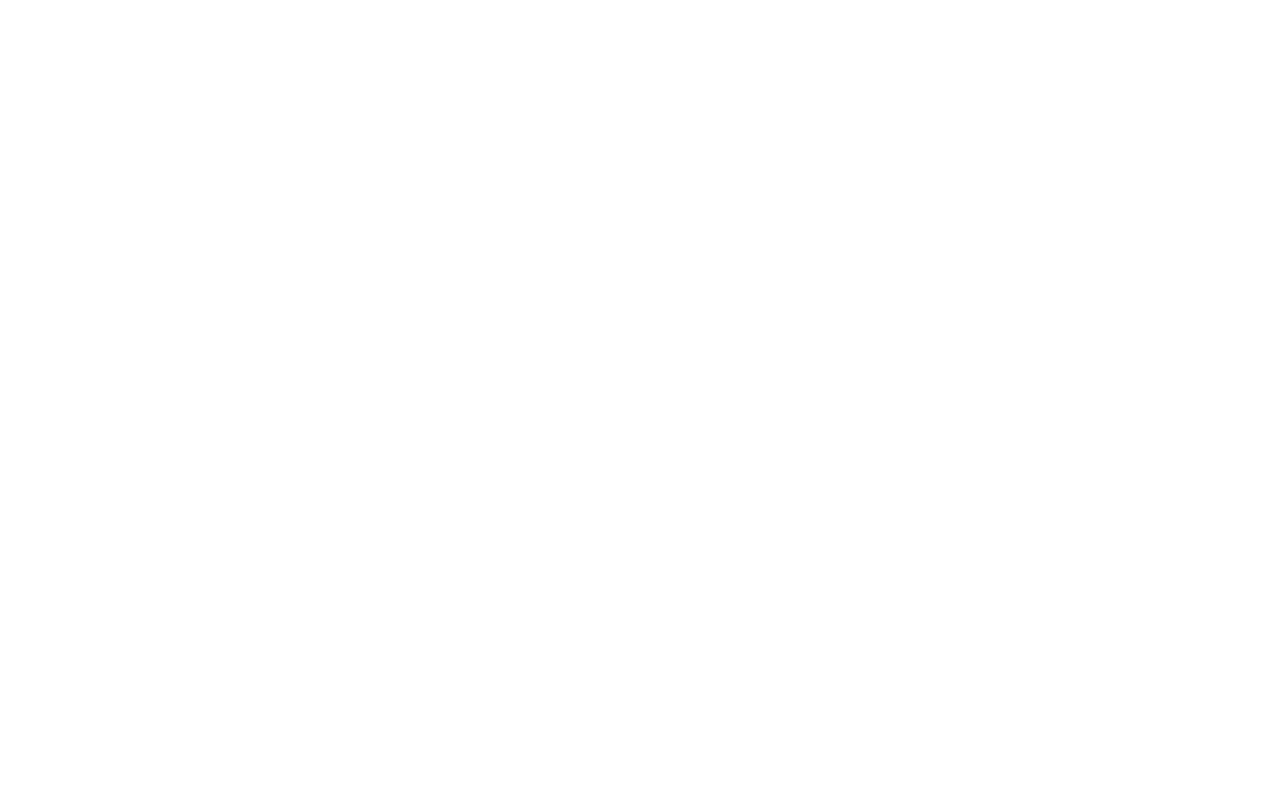
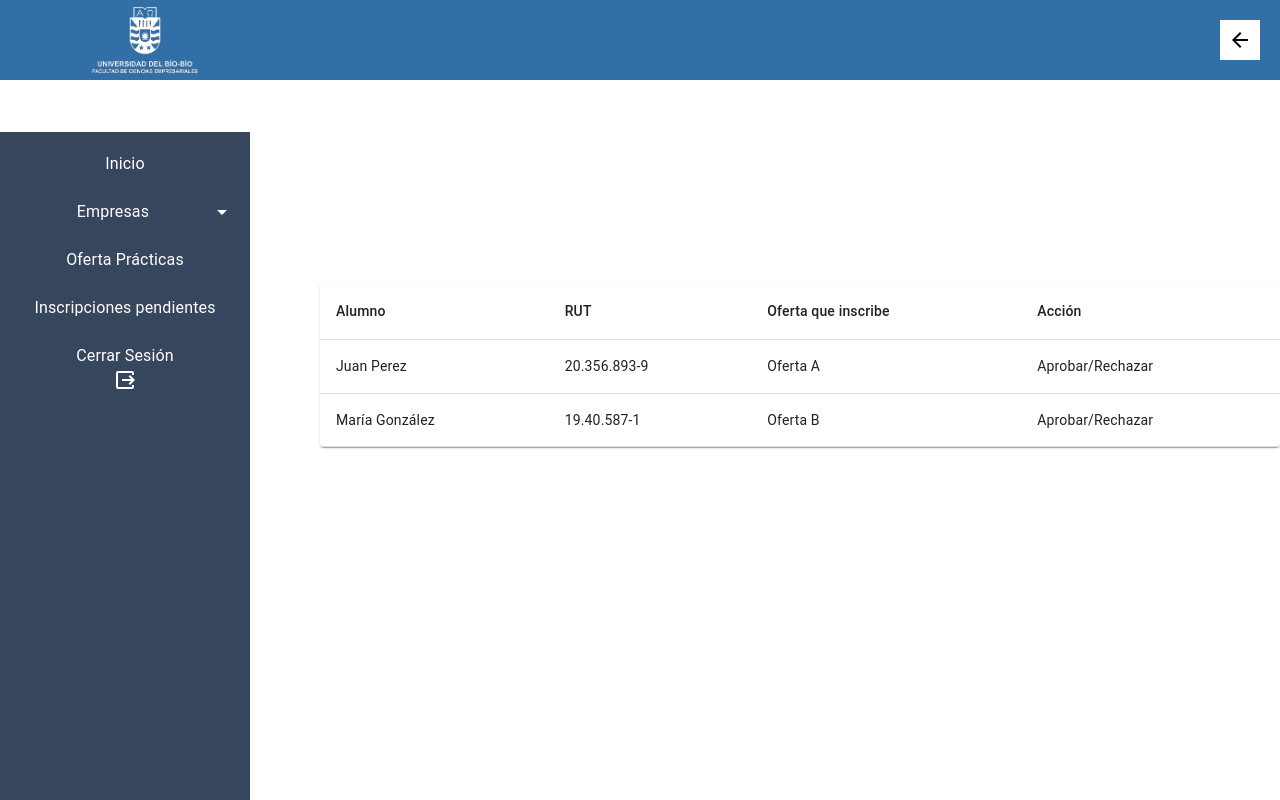
Before and after one commit to maxborquez/Bitacora-frontend, a React (Vite) app: page /ins_pendientes in a window 1280 px wide. Before the commit this address had no page. Built offline with nearby package versions, Linux system fonts and the light colour scheme.

Commit message:
inscripciones pendientes

```diff
--- a/src/App.jsx
+++ b/src/App.jsx
@@ -46,6 +46,7 @@
 import VisualizadorDocumentoBitacora from './pages/Alumno/archivos_bitacora/visualizador_archivo_bitacora'
 import IngresarEmpresa from "./pages/ProfesionalApoyo/dashboardProfesional/empresas/ingresar_empresa";
 import EmpresaAlumno from "./pages/Alumno/empresa/empresa_alumno";
+import InscripcionesPendientes from "./pages/ProfesionalApoyo/dashboardProfesional/inscripciones_pendientes/ins_pendientes";
 
 const queryClient = new QueryClient();
 
@@ -82,6 +83,7 @@
                             <Route element={<ProtectedRouteProfesional/>}>
 
                                 <Route path="/dashboard" element={<DashboardProfesional/>} />
+                                <Route path="/ins_pendientes" element={<InscripcionesPendientes/>} />
                                 <Route path="/empresa_alumno" element={<EmpresaAlumno/>} />
                                 <Route path="/empresas" element={<Empresas/>} />
                                 <Route path="/ingresar_empresa" element={<IngresarEmpresa/>} />
--- a/src/components/sidebars/sidebarProfesional.jsx
+++ b/src/components/sidebars/sidebarProfesional.jsx
@@ -101,11 +101,6 @@
           primary="Inscripciones pendientes"
         />
       </ListItem>
-
-      <ListItem button onClick={() => navigate("/evluacion")}>
-        <ListItemText sx={{ textAlign: "center" }} primary="Evaluacion" />
-      </ListItem>
-
       <ListItem button onClick={logout}>
         <ListItemText
           sx={{
--- /dev/null
+++ b/src/pages/ProfesionalApoyo/dashboardProfesional/inscripciones_pendientes/ins_pendientes.jsx
@@ -0,0 +1,56 @@
+import { Grid, Table, TableBody, TableCell, TableContainer, TableHead, TableRow, Paper } from "@mui/material";
+import HeaderProfesional from "../../../../components/headers/headerProfesional";
+import SidebarProfesional from "../../../../components/sidebars/sidebarProfesional";
+
+const InscripcionesPendientes = () => {
+  // Supongamos que tienes datos de ejemplo
+  const data = [
+    { alumno: 'Juan Perez', rut: '20.356.893-9', oferta: 'Oferta A', accion: 'Aprobar/Rechazar' },
+    { alumno: 'María González', rut: '19.40.587-1', oferta: 'Oferta B', accion: 'Aprobar/Rechazar' },
+    // ... más datos
+  ];
+
+  return (
+    <Grid container sx={{ height: "100vh" }}>
+      <Grid item xs={12}>
+        <HeaderProfesional />
+      </Grid>
+
+      {/* Contenido principal */}
+      <Grid container item xs={12} sx={{ marginTop: '-110px' }}>
+        {/* Sidebar */}
+        <Grid item xs={3} sx={{ position: "sticky", top: 0, zIndex: 1, maxHeight: "100", overflowY: "auto", marginTop: '-198px' }}>
+          <SidebarProfesional />
+        </Grid>
+
+        {/* Contenido principal a la derecha */}
+        <Grid item xs={9} sx= {{marginTop: '-400px'}} container justifyContent="center" alignItems="center">
+          <TableContainer component={Paper}>
+            <Table sx={{ minWidth: 650 }} aria-label="Tabla de inscripciones">
+              <TableHead>
+                <TableRow>
+                  <TableCell>Alumno</TableCell>
+                  <TableCell>RUT</TableCell>
+                  <TableCell>Oferta que inscribe</TableCell>
+                  <TableCell>Acción</TableCell>
+                </TableRow>
+              </TableHead>
+              <TableBody>
+                {data.map((row, index) => (
+                  <TableRow key={index}>
+                    <TableCell>{row.alumno}</TableCell>
+                    <TableCell>{row.rut}</TableCell>
+                    <TableCell>{row.oferta}</TableCell>
+                    <TableCell>{row.accion}</TableCell>
+                  </TableRow>
+                ))}
+              </TableBody>
+            </Table>
+          </TableContainer>
+        </Grid>
+      </Grid>
+    </Grid>
+  );
+};
+
+export default InscripcionesPendientes;
--- a/src/router/privateRoutes.jsx
+++ b/src/router/privateRoutes.jsx
@@ -32,6 +32,7 @@
 
 import IngresarEmpresa from "../pages/ProfesionalApoyo/dashboardProfesional/empresas/ingresar_empresa";
 import EmpresaAlumno from "../pages/Alumno/empresa/empresa_alumno";
+import InscripcionesPendientes from "../pages/ProfesionalApoyo/dashboardProfesional/inscripciones_pendientes/ins_pendientes";
 
 import { ProtectedRoute } from "./ProtectedRoute";
 
@@ -74,6 +75,7 @@
         return (
             <Routes>
                 <Route path="/dashboard" element={<DashboardProfesional/>} />
+                <Route path="/ins_pendientes" element={<InscripcionesPendientes/>} />
                 <Route path="/empresa_alumno" element={<EmpresaAlumno/>} />
                 <Route path="/empresas" element={<Empresas/>} />
                 <Route path="/ingresar_empresa" element={<IngresarEmpresa/>} />
```
